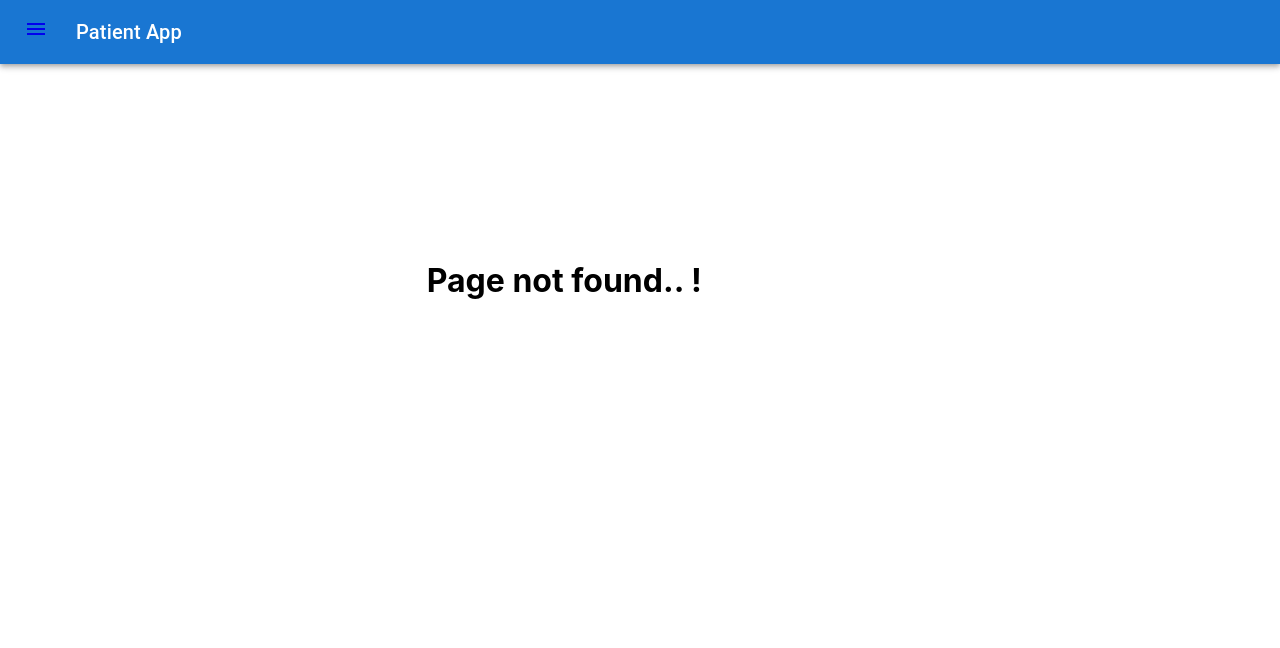
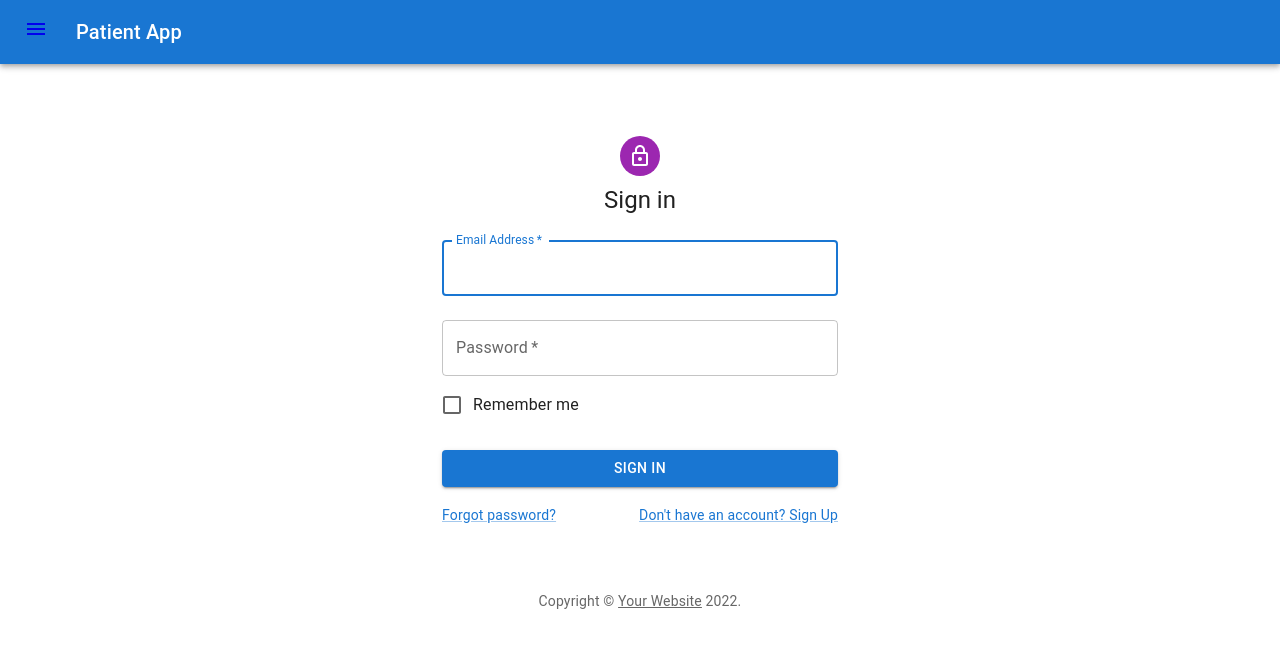
Before and after one commit to tyroroto/snh-workshop-loopback, a React (Create React App) app in the folder react/: page /signin in a window 1280 px wide. Before the commit this address had no page. Shown: the top 648 px of the page. Built offline with nearby package versions, Linux system fonts and the light colour scheme.

Commit message:
add signin and prevent route

```diff
--- a/react/src/App.js
+++ b/react/src/App.js
@@ -1,29 +1,94 @@
 import logo from './logo.svg';
 import './App.css';
-import { Box, Grid } from '@mui/material';
+import {Box, Grid} from '@mui/material';
 import BmiBox from './BmiBox';
+import AppBar from "@mui/material/AppBar";
+import Toolbar from "@mui/material/Toolbar";
+import IconButton from "@mui/material/IconButton";
+import {BrowserRouter, Link, Route, Routes, useLocation, useNavigate} from "react-router-dom";
+import MenuIcon from "@mui/icons-material/Menu";
+import Typography from "@mui/material/Typography";
+import Main from "./Main";
+import ListBook from "./ListBook";
+import EditBook from "./EditBook";
+import PatientList from "./PatientList";
+import Patient from "./Patient";
+import NotFound from "./NotFound";
+import React, {createContext, useContext, useEffect} from "react";
+import SignIn from "./SignIn";
+
+const AppContext = createContext({signIn: null, signOut: null});
+
+function RequireAuth({children}) {
+    // let auth = useAuth();
+    let navigate = useNavigate();
+    let location = useLocation();
+    useEffect(() => {
+        const accessToken = localStorage.getItem('accessToken')
+        // Redirect them to the /login page, but save the current location they were
+        // trying to go to when they were redirected. This allows us to send them
+        // along to that page after they login, which is a nicer user experience
+        // than dropping them off on the home page.
+        console.log(accessToken);
+        if (accessToken == null) {
+            navigate('/signin', {replace: true})
+        }
+    }, [location])
+    // check jwt
+
+    return children;
+}
 
 function App() {
-  return (
-    <div className="App">
+    const signIn = (email, password) => {
 
-      <div className="">
-        <Grid container>
-          <Grid item md={6} xs={12}>
-            <Box sx={{}}>
-              <h1> BMI Cal </h1>
-            </Box>
-          </Grid>
-          <Grid item md={6} xs={12}>
-            <Box sx={{}}>
-              <BmiBox/>
-            </Box>
-          </Grid>
-        </Grid>
-      </div>
+    }
+    const signOut = () => {
+        localStorage.removeItem('accessToken');
+    }
+    return (
+        <AppContext.Provider value={{
+            signIn, signOut
+        }}>
+            <BrowserRouter>
+                <AppBar position="static">
+                    <Toolbar>
+                        <IconButton
+                            size="large"
+                            edge="start"
+                            color="inherit"
+                            aria-label="menu"
+                            sx={{mr: 2}}
+                        >
+                            <Link to='/'>
+                                <MenuIcon/>
+                            </Link>
+                        </IconButton>
+                        <Typography variant="h6" component="div" sx={{flexGrow: 1}}>
+                            Patient App
+                        </Typography>
+                        {/* <Button color="inherit">Login</Button> */}
+                    </Toolbar>
+                </AppBar>
+                <Routes>
+                    <Route path='/' element={<Main/>}></Route>
+                    {/*<Route path='/cal-bmi' element={<App />}></Route>*/}
+                    <Route path='/list-book' element={<ListBook/>}></Route>
+                    <Route path='/edit-book' element={<EditBook></EditBook>}></Route>
+                    <Route path='/edit-book/:id' element={<EditBook></EditBook>}></Route>
+                    <Route path='/signin' element={<SignIn></SignIn>}></Route>
+                    <Route path='/patient-list' element={
+                        <RequireAuth>
+                            <PatientList/>
+                        </RequireAuth>
+                    }></Route>
+                    <Route path='/patient/:id' element={<Patient/>}></Route>
 
-    </div>
-  );
+                    <Route path='*' element={<NotFound/>}></Route>
+                </Routes>
+            </BrowserRouter>
+        </AppContext.Provider>
+    );
 }
 
 export default App;
--- /dev/null
+++ b/react/src/SignIn.js
@@ -0,0 +1,110 @@
+import * as React from 'react';
+import Avatar from '@mui/material/Avatar';
+import Button from '@mui/material/Button';
+import CssBaseline from '@mui/material/CssBaseline';
+import TextField from '@mui/material/TextField';
+import FormControlLabel from '@mui/material/FormControlLabel';
+import Checkbox from '@mui/material/Checkbox';
+import Link from '@mui/material/Link';
+import Grid from '@mui/material/Grid';
+import Box from '@mui/material/Box';
+import LockOutlinedIcon from '@mui/icons-material/LockOutlined';
+import Typography from '@mui/material/Typography';
+import Container from '@mui/material/Container';
+import { createTheme, ThemeProvider } from '@mui/material/styles';
+
+function Copyright(props) {
+    return (
+        <Typography variant="body2" color="text.secondary" align="center" {...props}>
+            {'Copyright © '}
+            <Link color="inherit" href="https://mui.com/">
+                Your Website
+            </Link>{' '}
+            {new Date().getFullYear()}
+            {'.'}
+        </Typography>
+    );
+}
+
+const theme = createTheme();
+
+export default function SignIn() {
+    const handleSubmit = (event) => {
+        event.preventDefault();
+        const data = new FormData(event.currentTarget);
+        console.log({
+            email: data.get('email'),
+            password: data.get('password'),
+        });
+    };
+
+    return (
+        <ThemeProvider theme={theme}>
+            <Container component="main" maxWidth="xs">
+                <CssBaseline />
+                <Box
+                    sx={{
+                        marginTop: 8,
+                        display: 'flex',
+                        flexDirection: 'column',
+                        alignItems: 'center',
+                    }}
+                >
+                    <Avatar sx={{ m: 1, bgcolor: 'secondary.main' }}>
+                        <LockOutlinedIcon />
+                    </Avatar>
+                    <Typography component="h1" variant="h5">
+                        Sign in
+                    </Typography>
+                    <Box component="form" onSubmit={handleSubmit} noValidate sx={{ mt: 1 }}>
+                        <TextField
+                            margin="normal"
+                            required
+                            fullWidth
+                            id="email"
+                            label="Email Address"
+                            name="email"
+                            autoComplete="email"
+                            autoFocus
+                        />
+                        <TextField
+                            margin="normal"
+                            required
+                            fullWidth
+                            name="password"
+                            label="Password"
+                            type="password"
+                            id="password"
+                            autoComplete="current-password"
+                        />
+                        <FormControlLabel
+                            control={<Checkbox value="remember" color="primary" />}
+                            label="Remember me"
+                        />
+                        <Button
+                            type="submit"
+                            fullWidth
+                            variant="contained"
+                            sx={{ mt: 3, mb: 2 }}
+                        >
+                            Sign In
+                        </Button>
+                        <Grid container>
+                            <Grid item xs>
+                                <Link href="#" variant="body2">
+                                    Forgot password?
+                                </Link>
+                            </Grid>
+                            <Grid item>
+                                <Link href="#" variant="body2">
+                                    {"Don't have an account? Sign Up"}
+                                </Link>
+                            </Grid>
+                        </Grid>
+                    </Box>
+                </Box>
+                <Copyright sx={{ mt: 8, mb: 4 }} />
+            </Container>
+        </ThemeProvider>
+    );
+}
--- a/react/src/index.js
+++ b/react/src/index.js
@@ -18,38 +18,7 @@
 const root = ReactDOM.createRoot(document.getElementById('root'));
 root.render(
   <React.StrictMode>
-    <BrowserRouter>
-      <AppBar position="static">
-        <Toolbar>
-          <IconButton
-            size="large"
-            edge="start"
-            color="inherit"
-            aria-label="menu"
-            sx={{ mr: 2 }}
-          >
-            <Link to='/'>
-              <MenuIcon />
-            </Link>
-          </IconButton>
-          <Typography variant="h6" component="div" sx={{ flexGrow: 1 }}>
-            Patient App
-          </Typography>
-          {/* <Button color="inherit">Login</Button> */}
-        </Toolbar>
-      </AppBar>
-      <Routes>
-        <Route path='/' element={<Main />}></Route>
-        <Route path='/cal-bmi' element={<App />}></Route>
-        <Route path='/list-book' element={<ListBook />}></Route>
-        <Route path='/edit-book' element={<EditBook></EditBook>}></Route>
-        <Route path='/edit-book/:id' element={<EditBook></EditBook>}></Route>
-        <Route path='/patient-list' element={<PatientList />}></Route>
-        <Route path='/patient/:id' element={<Patient />}></Route>
-
-        <Route path='*' element={<NotFound />}></Route>
-      </Routes>
-    </BrowserRouter>
+    <App></App>
   </React.StrictMode>
 );
 
```
